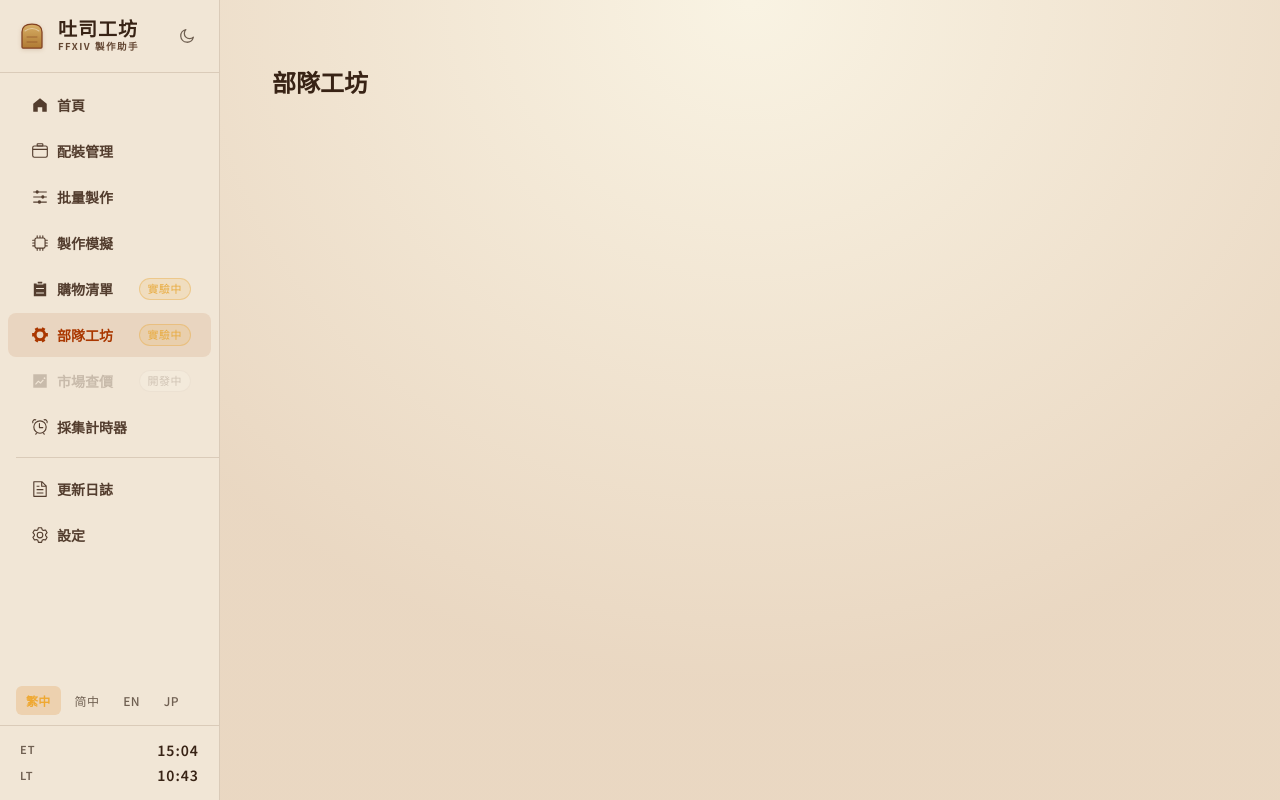
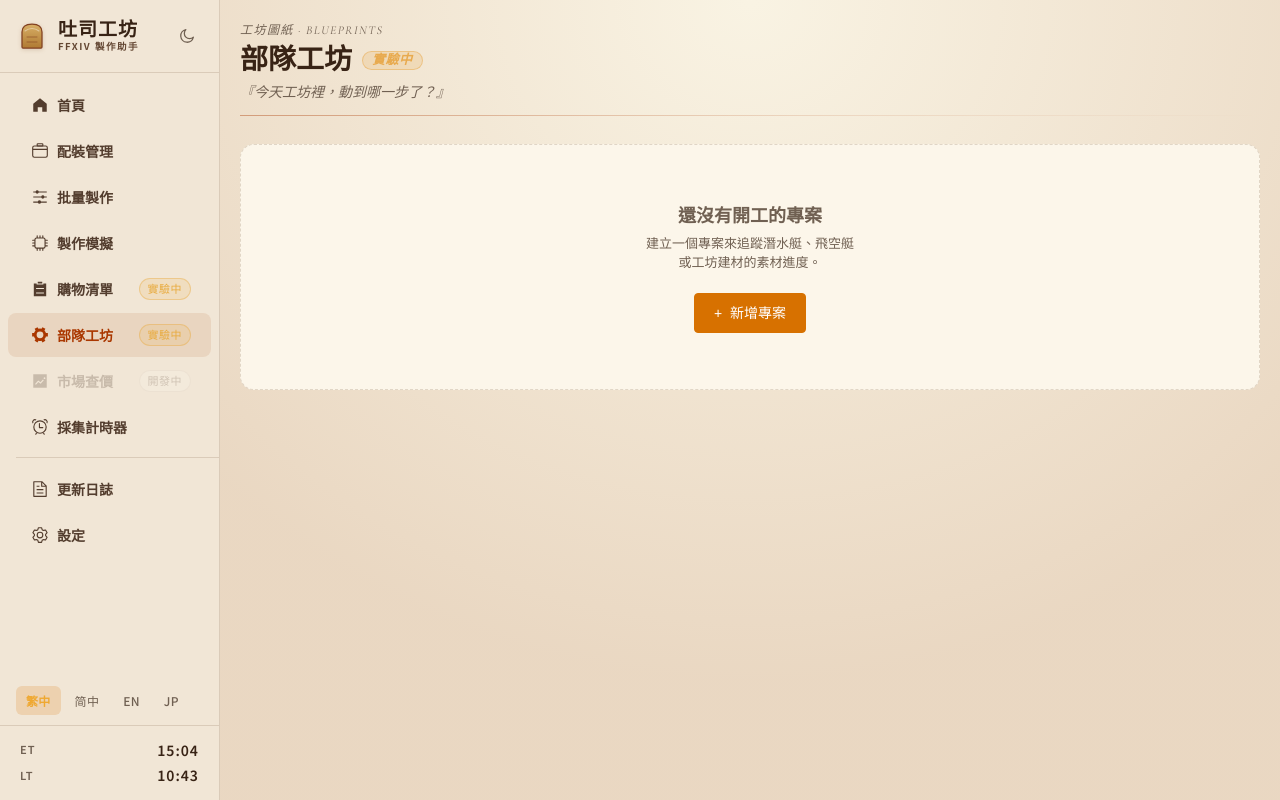
Before and after one commit to andycom12000/ff14-craft-helper, a Vue app: page /#/company-craft in a window 1280 px wide. Built offline with nearby package versions, Linux system fonts and the light colour scheme.

Commit message:
feat(workshop): editorial hero + empty state

```diff
--- /dev/null
+++ b/src/components/company-craft/ProjectEmptyState.vue
@@ -0,0 +1,36 @@
+<script setup lang="ts">
+defineEmits<{ 'open-new': [] }>()
+</script>
+
+<template>
+  <div class="empty">
+    <h4>還沒有開工的專案</h4>
+    <p>建立一個專案來追蹤潛水艇、飛空艇或工坊建材的素材進度。</p>
+    <el-button type="primary" size="large" @click="$emit('open-new')">
+      +&nbsp;&nbsp;新增專案
+    </el-button>
+  </div>
+</template>
+
+<style scoped>
+.empty {
+  border: 1px dashed var(--app-border);
+  border-radius: 14px;
+  padding: 56px 32px;
+  text-align: center;
+  background: var(--app-surface);
+}
+.empty h4 {
+  font-family: 'Noto Serif TC', serif;
+  font-weight: 600;
+  font-size: 18px;
+  color: var(--app-text-muted);
+  margin: 0 0 6px;
+}
+.empty p {
+  font-size: 13px;
+  color: var(--app-text-muted);
+  max-width: 30ch;
+  margin: 0 auto 22px;
+}
+</style>
--- a/src/views/CompanyCraftView.vue
+++ b/src/views/CompanyCraftView.vue
@@ -1,15 +1,151 @@
 <script setup lang="ts">
-// Placeholder — Editorial Hero + empty state lands in Task 11.
+import { ref, computed, onMounted } from 'vue'
+import { useWorkshopProjectsStore } from '@/stores/workshop-projects'
+import { loadCompanyCraft } from '@/services/local-data-source'
+import type { CompanyCraftSequence } from '@/services/local-data-source.types'
+import ProjectEmptyState from '@/components/company-craft/ProjectEmptyState.vue'
+
+const workshopStore = useWorkshopProjectsStore()
+const newDialogOpen = ref(false)
+
+const sequences = ref<CompanyCraftSequence[]>([])
+const dataReady = computed(() => sequences.value.length > 0)
+
+const activeProjects = computed(() => workshopStore.activeProjects)
+
+onMounted(async () => {
+  try {
+    sequences.value = await loadCompanyCraft()
+  } catch (e) {
+    console.warn('[CompanyCraftView] CompanyCraft data unavailable:', e)
+    // sequences stays empty; downstream UI will be in a degraded state
+  }
+})
 </script>
 
 <template>
-  <div class="company-craft-view">
-    <h2>部隊工坊</h2>
+  <div class="company-craft-view" v-loading="!dataReady">
+    <header class="cc-header">
+      <span class="cc-eyebrow">工坊圖紙 · BLUEPRINTS</span>
+      <h2>部隊工坊 <span class="cc-beta" aria-label="實驗中">實驗中</span></h2>
+      <p class="cc-tagline">『今天工坊裡，動到哪一步了？』</p>
+      <div class="cc-chalk-rule" />
+    </header>
+
+    <ProjectEmptyState
+      v-if="activeProjects.length === 0"
+      @open-new="newDialogOpen = true"
+    />
+
+    <div v-else class="cc-projects">
+      <div class="cc-toolbar">
+        <el-button type="primary" @click="newDialogOpen = true">+&nbsp;&nbsp;新增專案</el-button>
+        <span class="cc-counter">{{ activeProjects.length }} 個進行中</span>
+      </div>
+      <!-- Project cards added in Task 12 -->
+    </div>
+
+    <!-- NewProjectDialog added in Task 16-18 -->
   </div>
 </template>
 
 <style scoped>
 .company-craft-view {
-  padding: 24px 32px;
+  max-width: 1200px;
+  --page-accent: var(--app-craft);
+  --page-accent-dim: var(--app-craft-dim);
+  padding-bottom: 48px;
+}
+
+@media (min-width: 1440px) {
+  .company-craft-view {
+    max-width: 1400px;
+  }
+}
+
+@media (min-width: 1920px) {
+  .company-craft-view {
+    max-width: 1700px;
+  }
+}
+
+/* ── Editorial Hero Header ─────────────────────────────────────────────────── */
+.cc-header {
+  margin-bottom: 28px;
+}
+
+.cc-eyebrow {
+  display: block;
+  font-family: 'Cormorant Garamond', 'Noto Serif TC', serif;
+  font-style: italic;
+  font-size: 12px;
+  letter-spacing: 0.12em;
+  color: var(--app-text-muted);
+  text-transform: uppercase;
+  margin-bottom: 4px;
+}
+
+.cc-header h2 {
+  display: inline-flex;
+  align-items: center;
+  gap: 10px;
+  font-size: 28px;
+  font-weight: 700;
+  margin: 0 0 6px;
+  line-height: 1.2;
+}
+
+.cc-beta {
+  display: inline-flex;
+  align-items: center;
+  padding: 2px 9px;
+  border-radius: 999px;
+  background: color-mix(in srgb, var(--accent-gold, oklch(0.78 0.13 75)) 20%, transparent);
+  border: 1px solid color-mix(in srgb, var(--accent-gold, oklch(0.78 0.13 75)) 50%, transparent);
+  color: var(--accent-gold, oklch(0.78 0.13 75));
+  font-family: 'Cormorant Garamond', 'Noto Serif TC', serif;
+  font-style: italic;
+  font-weight: 600;
+  font-size: 13px;
+  letter-spacing: 0.04em;
+  line-height: 1;
+  margin-top: 6px;
+}
+
+.cc-tagline {
+  font-family: 'Noto Serif TC', serif;
+  font-style: italic;
+  font-size: 14px;
+  color: var(--app-text-muted);
+  margin: 0 0 14px;
+}
+
+.cc-chalk-rule {
+  height: 1px;
+  background: linear-gradient(
+    to right,
+    var(--app-craft, oklch(0.50 0.16 40)) 0%,
+    color-mix(in srgb, var(--app-craft, oklch(0.50 0.16 40)) 30%, transparent) 60%,
+    transparent 100%
+  );
+  opacity: 0.4;
+}
+
+/* ── Toolbar (projects exist state) ────────────────────────────────────────── */
+.cc-toolbar {
+  display: flex;
+  align-items: center;
+  gap: 12px;
+  margin-bottom: 20px;
+}
+
+.cc-counter {
+  font-size: 13px;
+  color: var(--app-text-muted);
+}
+
+/* ── Projects area ──────────────────────────────────────────────────────────── */
+.cc-projects {
+  /* Project cards added in Task 12 */
 }
 </style>
```
